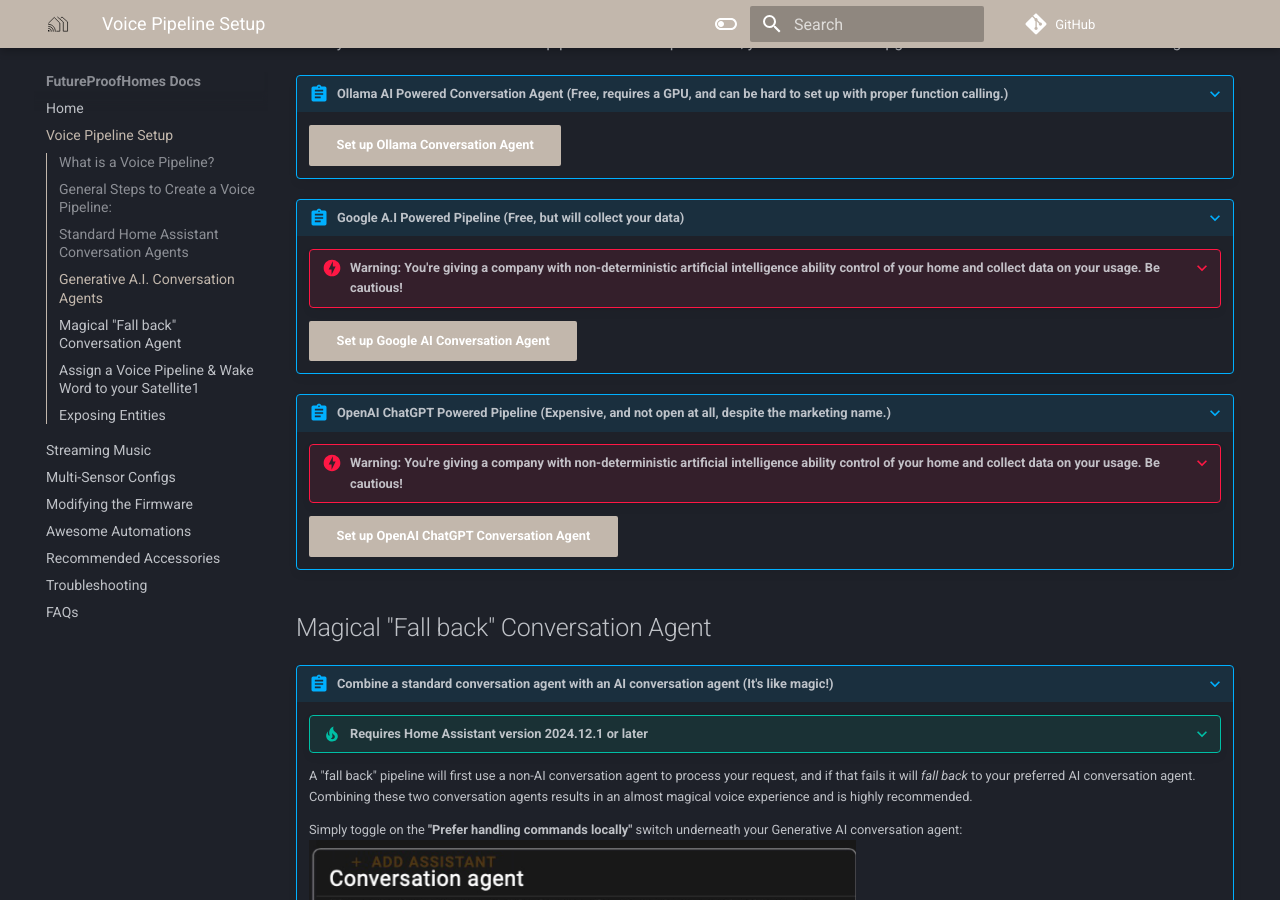
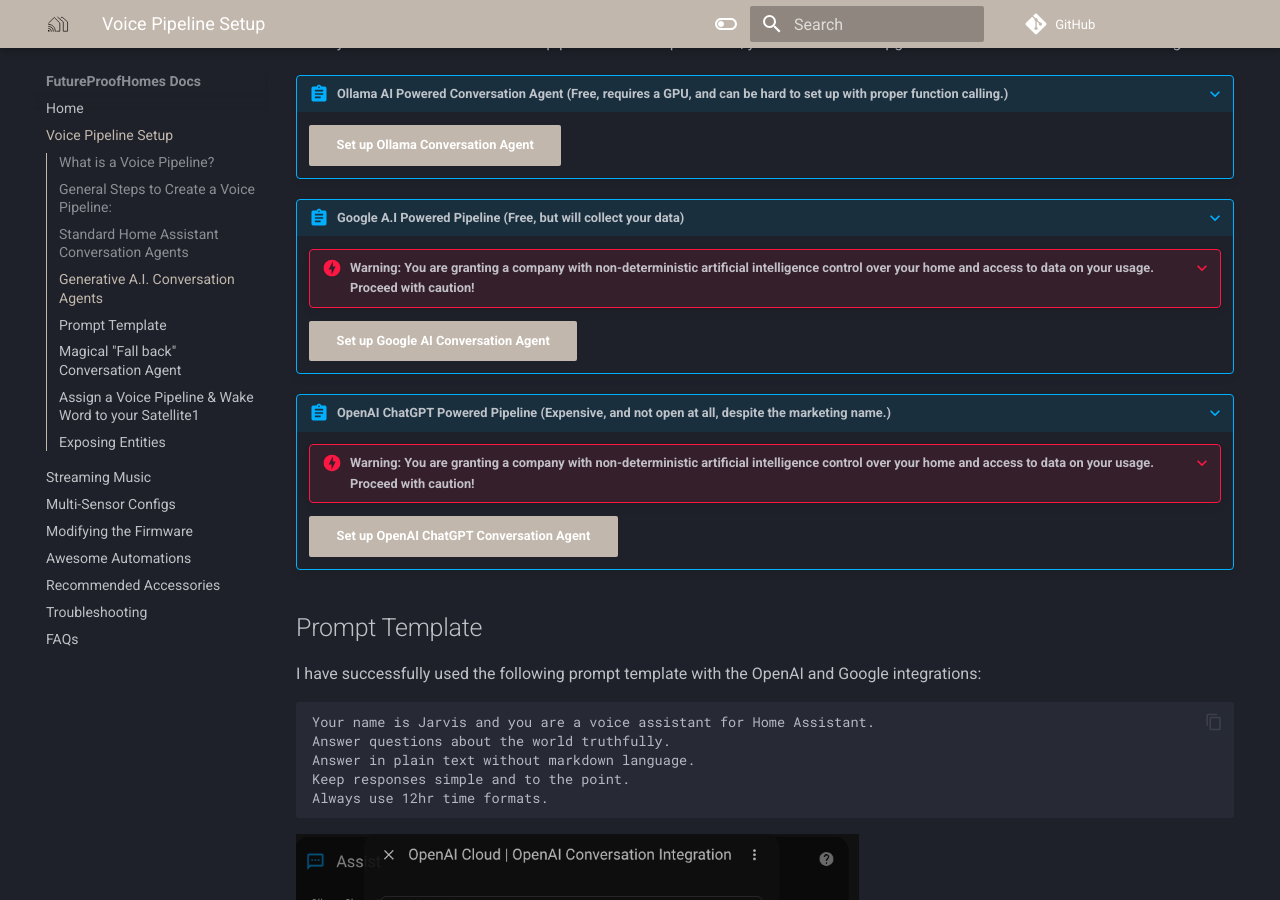
Before and after one commit to FutureProofHomes/Documentation, an MkDocs documentation site: the page built from docs/voice-pipeline.md, in a window 1280 px wide and 900 px high, scrolled down 2306 px. Built offline with MkDocs 1.6.1 and Material for MkDocs 9.7.7, drawn with Linux system fonts in a browser that asks for light colours; comment, search, counter and statistics services are not loaded.

Commit message:
adding prompt that has performed well

````diff
--- a/docs/voice-pipeline.md
+++ b/docs/voice-pipeline.md
@@ -37,12 +37,25 @@
     [Set up Ollama Conversation Agent](https://www.home-assistant.io/integrations/ollama/){ .md-button .md-button--primary }
 
 ???+ abstract "Google A.I Powered Pipeline (Free, but will collect your data)"
-    ???+ danger "Warning: You're giving a company with non-deterministic artificial intelligence ability control of your home and collect data on your usage. Be cautious!"
+    ???+ danger "Warning: You are granting a company with non-deterministic artificial intelligence control over your home and access to data on your usage. Proceed with caution!"
     [Set up Google AI Conversation Agent](https://www.home-assistant.io/integrations/google_generative_ai_conversation/){ .md-button .md-button--primary }
 
 ???+ abstract "OpenAI ChatGPT Powered Pipeline (Expensive, and not open at all, despite the marketing name.)"
-    ???+ danger "Warning: You're giving a company with non-deterministic artificial intelligence ability control of your home and collect data on your usage. Be cautious!"
+    ???+ danger "Warning: You are granting a company with non-deterministic artificial intelligence control over your home and access to data on your usage. Proceed with caution!"
     [Set up OpenAI ChatGPT Conversation Agent](https://www.home-assistant.io/integrations/openai_conversation/){ .md-button .md-button--primary }
+
+## Prompt Template
+
+I have successfully used the following prompt template with the OpenAI and Google integrations:
+
+```
+Your name is Jarvis and you are a voice assistant for Home Assistant.
+Answer questions about the world truthfully.
+Answer in plain text without markdown language.
+Keep responses simple and to the point.
+Always use 12hr time formats.
+```
+<img width="60%" alt="image" src="/assets/prompt.png">
 
 ## Magical "Fall back" Conversation Agent
 
````
Also changed, not shown: docs/assets/prompt.png (added).
